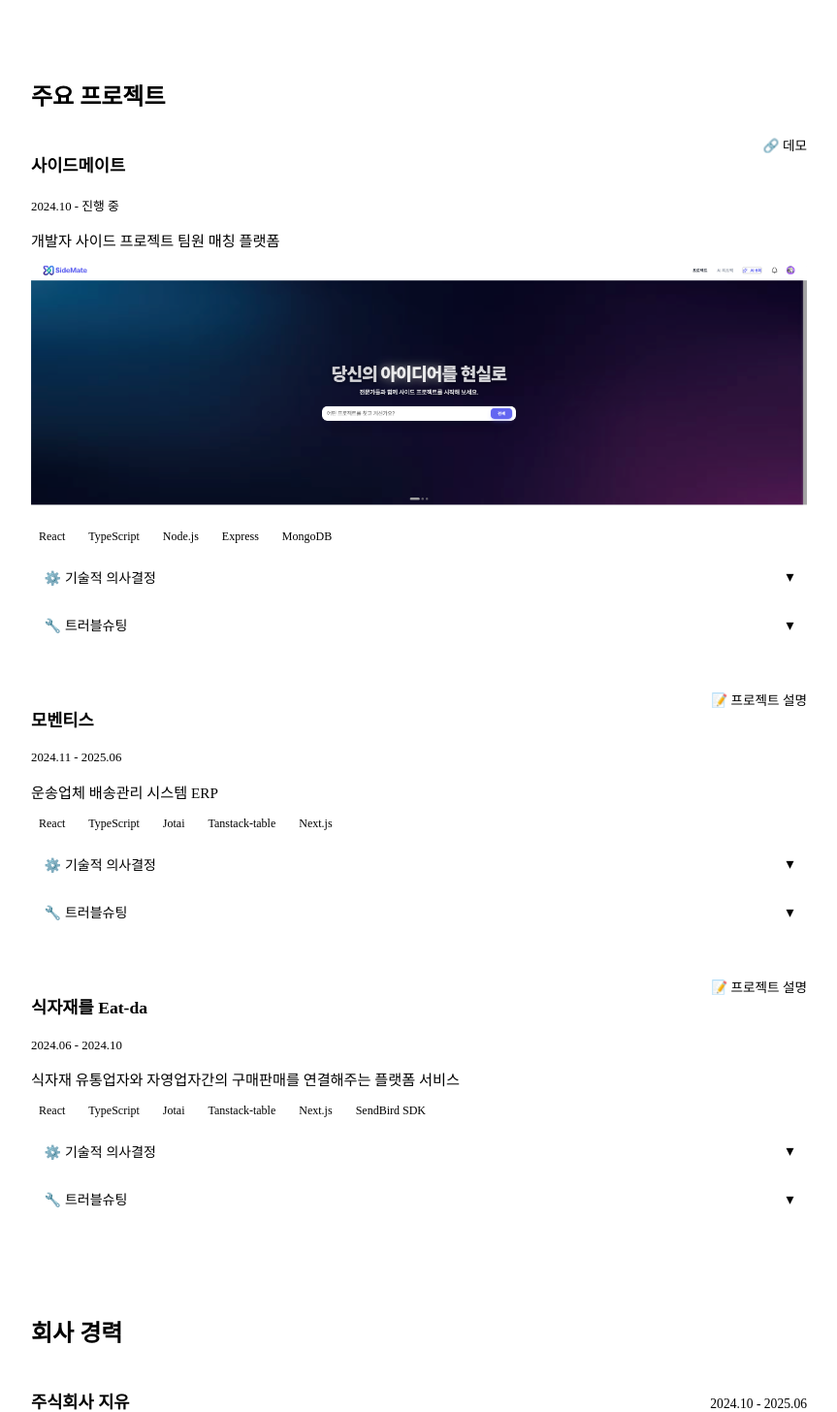
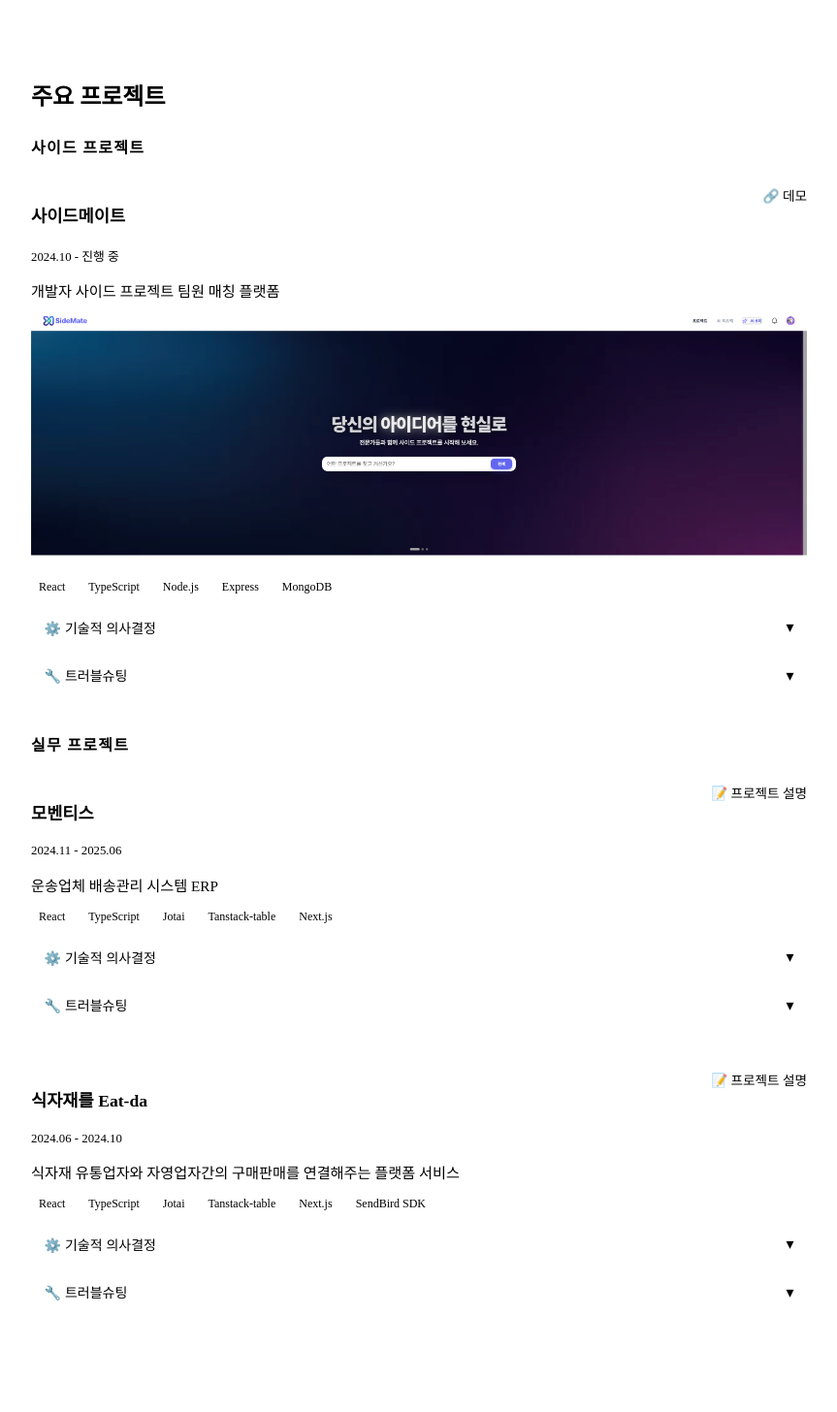
Before and after one commit to Yangs1s/career-page, a Vue app: page / in a window 1280 px wide. Shown: the part 600-2056 px from the top of the page at 97% size, without its empty margins (208-1071 px from the left). Built offline with nearby package versions, Linux system fonts and the light colour scheme; the HTML template or start-up script is replaced by a standard one; a web font is replaced by a local one.

Commit message:
사이드 프로젝트 구분

```diff
--- a/src/components/ProjectSection.vue
+++ b/src/components/ProjectSection.vue
@@ -1,7 +1,7 @@
 <script setup>
-import { ref } from "vue";
+import { ref, computed } from "vue";
 
-defineProps({
+const props = defineProps({
   projects: Array,
 });
 
@@ -12,18 +12,25 @@ const toggle = (key) => {
 };
 
 const isOpen = (key) => !!openSections.value[key];
+
+const sideProjects = computed(() => props.projects.filter(p => p.type === "side"));
+const workProjects = computed(() => props.projects.filter(p => p.type === "work"));
 </script>
 
 <template>
   <section id="projects" class="section">
     <div class="container">
       <h2 class="section-title fade-in">주요 프로젝트</h2>
-      <div class="project-list">
-        <div
-          v-for="(project, pIdx) in projects"
-          :key="pIdx"
-          class="project-item fade-in"
-        >
+
+      <!-- 사이드 프로젝트 -->
+      <div class="project-group fade-in">
+        <h3 class="group-title">사이드 프로젝트</h3>
+        <div class="project-list">
+          <div
+            v-for="(project, pIdx) in sideProjects"
+            :key="'side-' + pIdx"
+            class="project-item"
+          >
           <!-- 기본 정보 -->
           <div class="project-header">
             <div class="project-title-group">
@@ -155,6 +162,79 @@ const isOpen = (key) => !!openSections.value[key];
           </div>
         </div>
       </div>
+      </div>
+
+      <!-- 실무 프로젝트 -->
+      <div class="project-group fade-in">
+        <h3 class="group-title">실무 프로젝트</h3>
+        <div class="project-list">
+          <div
+            v-for="(project, pIdx) in workProjects"
+            :key="'work-' + pIdx"
+            class="project-item"
+          >
+            <!-- 기본 정보 -->
+            <div class="project-header">
+              <div class="project-title-group">
+                <h3 class="project-title">{{ project.title }}</h3>
+                <span v-if="project.period" class="project-period">{{ project.period }}</span>
+              </div>
+              <div class="project-links">
+                <a v-if="project.links.demo" :href="project.links.demo" target="_blank" class="project-link">🔗 데모</a>
+                <a v-if="project.links.notion" :href="project.links.notion" target="_blank" class="project-link">📝 프로젝트 설명</a>
+              </div>
+            </div>
+            <p class="project-summary">{{ project.summary }}</p>
+            <div class="tech-tags">
+              <span v-for="tech in project.techStack" :key="tech" class="tech-tag">{{ tech }}</span>
+            </div>
+
+            <!-- 기술적 의사결정 -->
+            <div v-if="project.techDecisions?.length" class="detail-section">
+              <button class="toggle-btn" @click="toggle(`work-${pIdx}-decisions`)">
+                <span class="toggle-label">⚙️ 기술적 의사결정</span>
+                <span class="toggle-icon" :class="{ open: isOpen(`work-${pIdx}-decisions`) }">▾</span>
+              </button>
+              <div v-if="isOpen(`work-${pIdx}-decisions`)" class="toggle-content">
+                <div v-for="(decision, dIdx) in project.techDecisions" :key="dIdx" class="decision-item">
+                  <h4 class="detail-title">{{ decision.title }}</h4>
+                  <p class="detail-desc">{{ decision.description }}</p>
+                  <p v-if="decision.result" class="result-tag">✓ {{ decision.result }}</p>
+                </div>
+              </div>
+            </div>
+
+            <!-- 트러블슈팅 -->
+            <div v-if="project.troubleshooting?.length" class="detail-section">
+              <button class="toggle-btn" @click="toggle(`work-${pIdx}-troubleshooting`)">
+                <span class="toggle-label">🔧 트러블슈팅</span>
+                <span class="toggle-icon" :class="{ open: isOpen(`work-${pIdx}-troubleshooting`) }">▾</span>
+              </button>
+              <div v-if="isOpen(`work-${pIdx}-troubleshooting`)" class="toggle-content">
+                <div v-for="(item, tIdx) in project.troubleshooting" :key="tIdx" class="trouble-item">
+                  <h4 class="detail-title">{{ tIdx + 1 }}. {{ item.title }}</h4>
+                  <div class="trouble-block">
+                    <p class="trouble-label">배경</p>
+                    <p class="detail-desc">{{ item.background }}</p>
+                  </div>
+                  <div class="trouble-block">
+                    <p class="trouble-label">해결</p>
+                    <p class="detail-desc">{{ item.solution }}</p>
+                  </div>
+                  <pre v-if="item.code" class="code-block"><code>{{ item.code }}</code></pre>
+                  <div v-if="item.before || item.after" class="before-after">
+                    <span class="before-tag">before</span>
+                    <span class="ba-text">{{ item.before }}</span>
+                    <span class="after-tag">after</span>
+                    <span class="ba-text">{{ item.after }}</span>
+                  </div>
+                </div>
+              </div>
+            </div>
+          </div>
+        </div>
+      </div>
+
     </div>
   </section>
 </template>
@@ -175,6 +255,25 @@ const isOpen = (key) => !!openSections.value[key];
   font-weight: 700;
   color: var(--text-primary);
   margin-bottom: 1.5rem;
+}
+
+.project-group {
+  margin-bottom: 2.5rem;
+}
+
+.project-group:last-child {
+  margin-bottom: 0;
+}
+
+.group-title {
+  font-size: 1rem;
+  font-weight: 600;
+  color: var(--text-muted);
+  text-transform: uppercase;
+  letter-spacing: 0.08em;
+  margin-bottom: 1.25rem;
+  padding-bottom: 0.5rem;
+  border-bottom: 1px solid var(--border);
 }
 
 .project-list {
--- a/src/data/profile.js
+++ b/src/data/profile.js
@@ -55,6 +55,7 @@ export const education = [
 
 export const projects = [
   {
+    type: "side",
     title: "사이드메이트",
     summary: "개발자 사이드 프로젝트 팀원 매칭 플랫폼",
     period: "2024.10 - 진행 중",
@@ -145,6 +146,7 @@ const handleOpen = (open: boolean) => {
     ],
   },
   {
+    type: "work",
     title: "모벤티스",
     summary: "운송업체 배송관리 시스템 ERP",
     period: "2024.11 - 2025.06",
@@ -190,6 +192,7 @@ const handleOpen = (open: boolean) => {
     ],
   },
   {
+    type: "work",
     title: "식자재를 Eat-da",
     summary:
       "식자재 유통업자와 자영업자간의 구매판매를 연결해주는 플랫폼 서비스",
```
